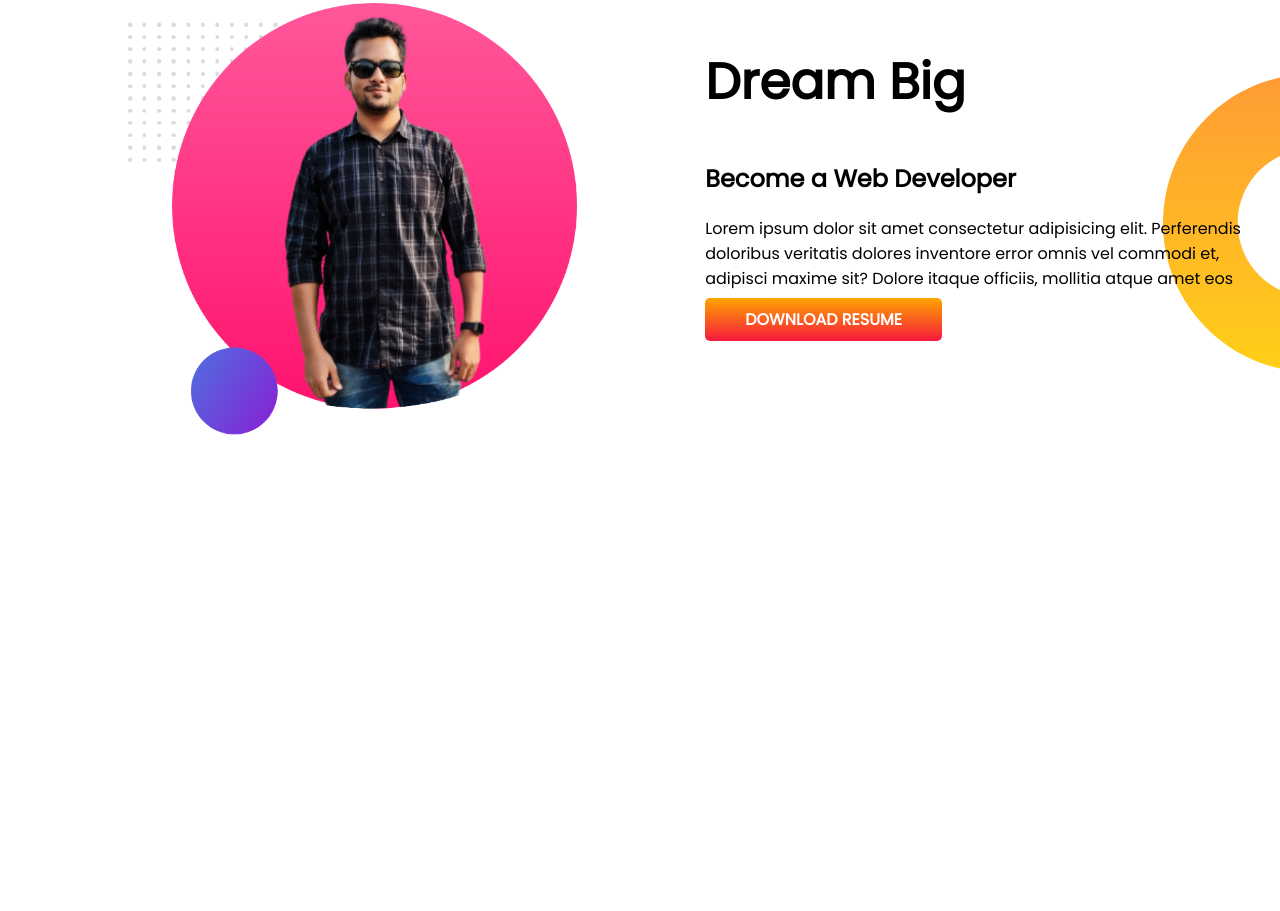
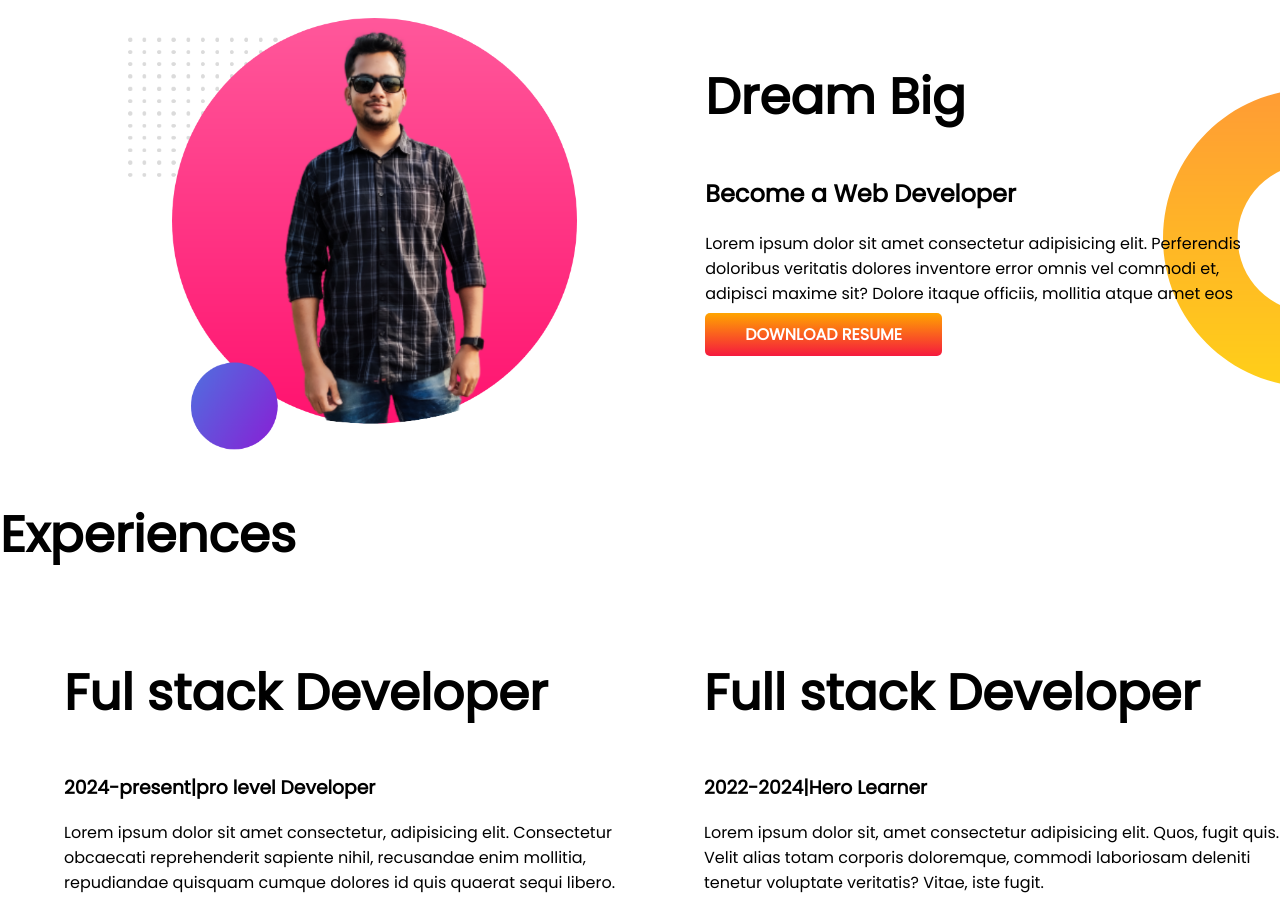
Before and after one commit to sayeedhossain2/developer-portfolio, a plain HTML site: page index.html in a window 1280 px wide. Shown: the part 692-1603 px from the top of the page. Before the commit the page ends 1134 px from the top, so only its background shows below. Drawn offline with Linux system fonts and the light colour scheme.

Commit message:
secone done

```diff
--- a/index.html
+++ b/index.html
@@ -14,7 +14,7 @@
     <link rel="stylesheet" href="style.css" />
   </head>
   <body>
-    <section class="first-banner">
+    <section class="first-banner flexable-content">
       <div class="half-desc">
         <h1>Welcome to</h1>
         <h1><span class="heading-name">Sayeed Hossain</span> world!</h1>
@@ -37,7 +37,7 @@
 
 
 
-    <section class="dream-big">
+    <section class="dream-big flexable-content">
       <div class="half-img">
         <img src="images/sayeed2.png" alt="sayeed image" />
       </div>
@@ -56,5 +56,20 @@
         >
       </div>
     </section>
+    <section class="experience-area">
+        <h1>Experiences</h1>
+        <div class="flexable-content">
+            <div class="half-desc">
+                <h1>Ful stack Developer</h1>
+                <h3>2024-present|pro level Developer</h3>
+                <p>Lorem ipsum dolor sit amet consectetur, adipisicing elit. Consectetur obcaecati reprehenderit sapiente nihil, recusandae enim mollitia, repudiandae quisquam cumque dolores id quis quaerat sequi libero.</p>
+            </div>
+            <div class="half-desc">
+                <h1>Full stack Developer</h1>
+                <h3>2022-2024|Hero Learner</h3>
+                <p>Lorem ipsum dolor sit, amet consectetur adipisicing elit. Quos, fugit quis. Velit alias totam corporis doloremque, commodi laboriosam deleniti tenetur voluptate veritatis? Vitae, iste fugit.</p>
+            </div>
+        </div>
+    </section>
   </body>
 </html>
--- a/style.css
+++ b/style.css
@@ -9,7 +9,7 @@ h1 {
   color: orange;
 }
 
-section {
+.flexable-content {
   display: flex;
 }
 .half-desc {
@@ -33,6 +33,7 @@ section {
 .first-banner {
   background-image: url(images/top-banner.png);
   background-repeat: no-repeat;
+  margin-top: 15px;
 }
 
 .dream-big {
```
